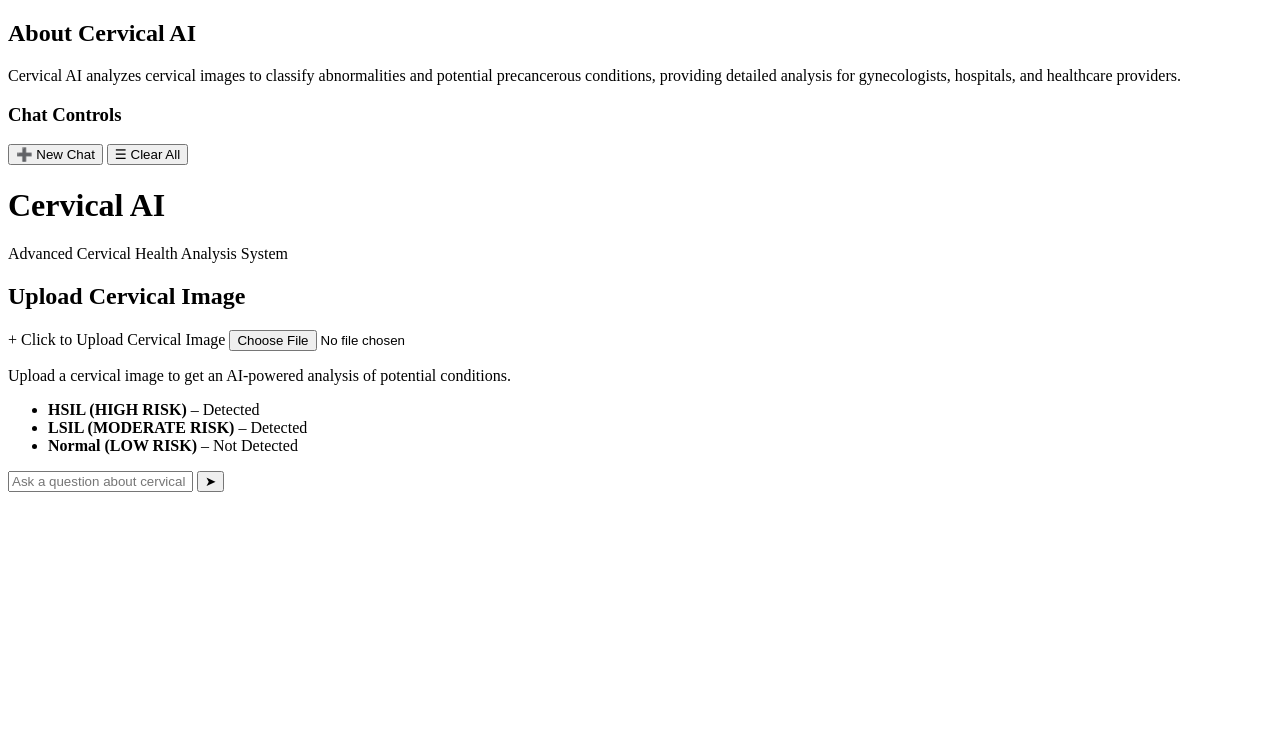
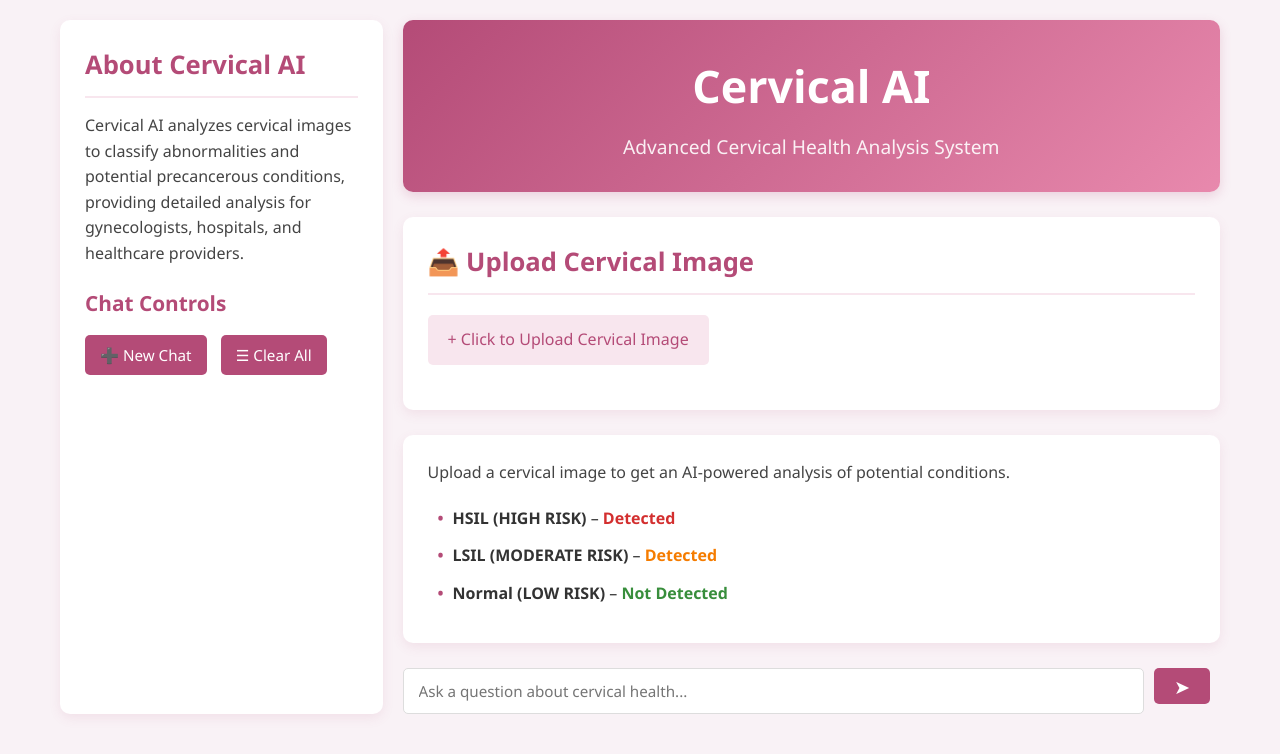
Before and after one commit to IamAIone-1/Cervical-AI.github.io, a plain HTML site: page index.html in a window 1280 px wide. Drawn offline with Linux system fonts and the light colour scheme.

Commit message:
Update index.html

```diff
--- a/index.html
+++ b/index.html
@@ -4,7 +4,239 @@
   <meta charset="UTF-8">
   <meta name="viewport" content="width=device-width, initial-scale=1.0">
   <title>CervicalAI - Cervical Health Analysis</title>
-  <link rel="stylesheet" href="style.css">
+  <style>
+    /* Enhanced CervicalAI Styles */
+    * {
+      box-sizing: border-box;
+      margin: 0;
+      padding: 0;
+      font-family: 'Segoe UI', Arial, sans-serif;
+    }
+
+    body {
+      background-color: #f9f2f6;
+      color: #333;
+      line-height: 1.6;
+      padding: 20px;
+      max-width: 1200px;
+      margin: 0 auto;
+    }
+
+    /* Layout and containers */
+    .container {
+      display: flex;
+      flex-wrap: wrap;
+      gap: 20px;
+    }
+
+    .sidebar {
+      flex: 1;
+      min-width: 300px;
+      background-color: #fff;
+      padding: 25px;
+      border-radius: 10px;
+      box-shadow: 0 4px 12px rgba(180, 75, 119, 0.1);
+    }
+
+    .main {
+      flex: 3;
+      min-width: 300px;
+    }
+
+    /* Typography */
+    h1, h2, h3 {
+      color: #b44b77;
+      margin-bottom: 15px;
+    }
+
+    h1 {
+      font-size: 2.5rem;
+      text-align: center;
+      margin-bottom: 20px;
+    }
+
+    h2 {
+      font-size: 1.6rem;
+      border-bottom: 2px solid #f8e6ee;
+      padding-bottom: 10px;
+    }
+
+    h3 {
+      font-size: 1.3rem;
+    }
+
+    p {
+      margin-bottom: 20px;
+      color: #444;
+    }
+
+    /* Header section */
+    .header {
+      background: linear-gradient(135deg, #b44b77, #e889ad);
+      color: white;
+      padding: 30px;
+      border-radius: 10px;
+      margin-bottom: 25px;
+      text-align: center;
+      box-shadow: 0 4px 12px rgba(180, 75, 119, 0.2);
+    }
+
+    .header h1 {
+      color: white;
+      margin-bottom: 10px;
+      font-size: 2.8rem;
+    }
+
+    .header p {
+      color: rgba(255, 255, 255, 0.9);
+      font-size: 1.2rem;
+      margin-bottom: 0;
+    }
+
+    /* Button styles */
+    button, .button {
+      background-color: #b44b77;
+      color: white;
+      border: none;
+      padding: 10px 15px;
+      border-radius: 5px;
+      cursor: pointer;
+      font-size: 0.95rem;
+      transition: background-color 0.3s;
+      margin-right: 10px;
+      margin-bottom: 10px;
+      display: inline-flex;
+      align-items: center;
+    }
+
+    button:hover, .button:hover {
+      background-color: #9c3a63;
+    }
+
+    /* Upload section */
+    .upload-box {
+      background-color: white;
+      padding: 25px;
+      border-radius: 10px;
+      margin-bottom: 25px;
+      box-shadow: 0 4px 12px rgba(180, 75, 119, 0.1);
+    }
+
+    .file-upload {
+      margin: 20px 0;
+    }
+
+    .file-upload label {
+      display: inline-block;
+      background-color: #f8e6ee;
+      color: #b44b77;
+      padding: 12px 20px;
+      border-radius: 5px;
+      cursor: pointer;
+      font-weight: 500;
+      transition: background-color 0.3s;
+    }
+
+    .file-upload label:hover {
+      background-color: #f2d1e1;
+    }
+
+    .file-upload input[type="file"] {
+      display: none;
+    }
+
+    /* Info section */
+    .info {
+      background-color: white;
+      padding: 25px;
+      border-radius: 10px;
+      margin-bottom: 25px;
+      box-shadow: 0 4px 12px rgba(180, 75, 119, 0.1);
+    }
+
+    .info ul {
+      list-style-type: none;
+      padding-left: 10px;
+    }
+
+    .info li {
+      margin: 12px 0;
+      padding-left: 15px;
+      position: relative;
+    }
+
+    .info li::before {
+      content: "•";
+      color: #b44b77;
+      font-weight: bold;
+      position: absolute;
+      left: 0;
+    }
+
+    .red {
+      color: #d32f2f;
+      font-weight: 600;
+    }
+
+    .orange {
+      color: #f57c00;
+      font-weight: 600;
+    }
+
+    .green {
+      color: #388e3c;
+      font-weight: 600;
+    }
+
+    /* Chat box */
+    .chatbox {
+      display: flex;
+      gap: 10px;
+      margin-top: 20px;
+    }
+
+    .chatbox input {
+      flex: 1;
+      padding: 12px 15px;
+      border: 1px solid #ddd;
+      border-radius: 5px;
+      font-size: 0.95rem;
+      outline: none;
+      transition: border-color 0.3s;
+    }
+
+    .chatbox input:focus {
+      border-color: #b44b77;
+    }
+
+    .chatbox button {
+      padding: 0 20px;
+      font-size: 1.2rem;
+    }
+
+    /* Responsive adjustments */
+    @media (max-width: 768px) {
+      .container {
+        flex-direction: column;
+      }
+
+      .sidebar, .main {
+        width: 100%;
+      }
+
+      .header {
+        padding: 20px;
+      }
+
+      .header h1 {
+        font-size: 2.2rem;
+      }
+
+      .upload-box, .info {
+        padding: 20px;
+      }
+    }
+  </style>
 </head>
 <body>
   <div class="container">
@@ -14,10 +246,8 @@
         Cervical AI analyzes cervical images to classify abnormalities and potential precancerous conditions, providing detailed analysis for gynecologists, hospitals, and healthcare providers.
       </p>
       <h3>Chat Controls</h3>
-      <div class="button-group">
-        <button class="new-chat">➕ New Chat</button>
-        <button class="clear-all">☰ Clear All</button>
-      </div>
+      <button>➕ New Chat</button>
+      <button>☰ Clear All</button>
     </aside>
 
     <main class="main">
@@ -27,7 +257,7 @@
       </header>
 
       <section class="upload-box">
-        <h2>Upload Cervical Image</h2>
+        <h2>📤 Upload Cervical Image</h2>
         <div class="file-upload">
           <label for="cervical-upload">+ Click to Upload Cervical Image</label>
           <input type="file" id="cervical-upload" accept="image/*">
```
